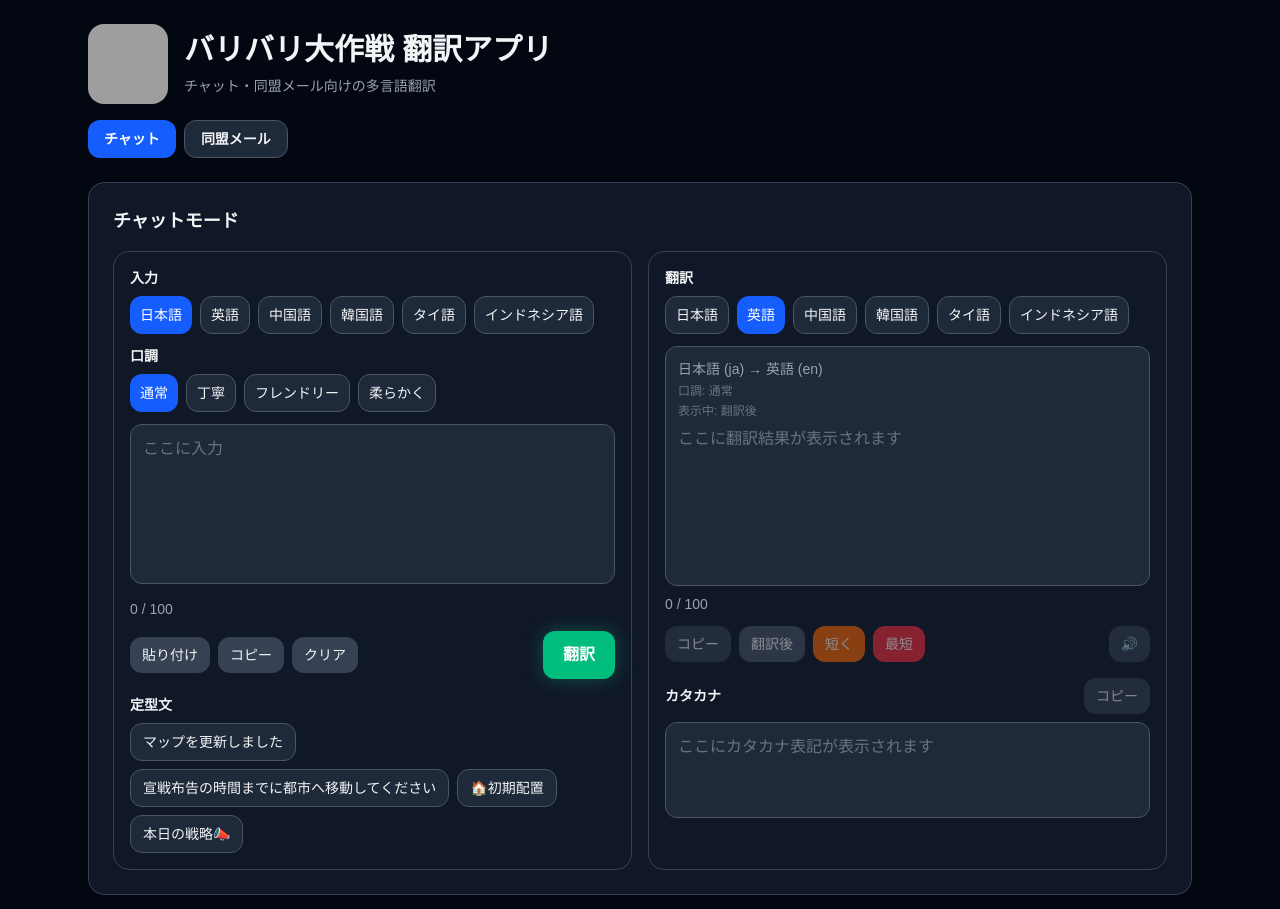
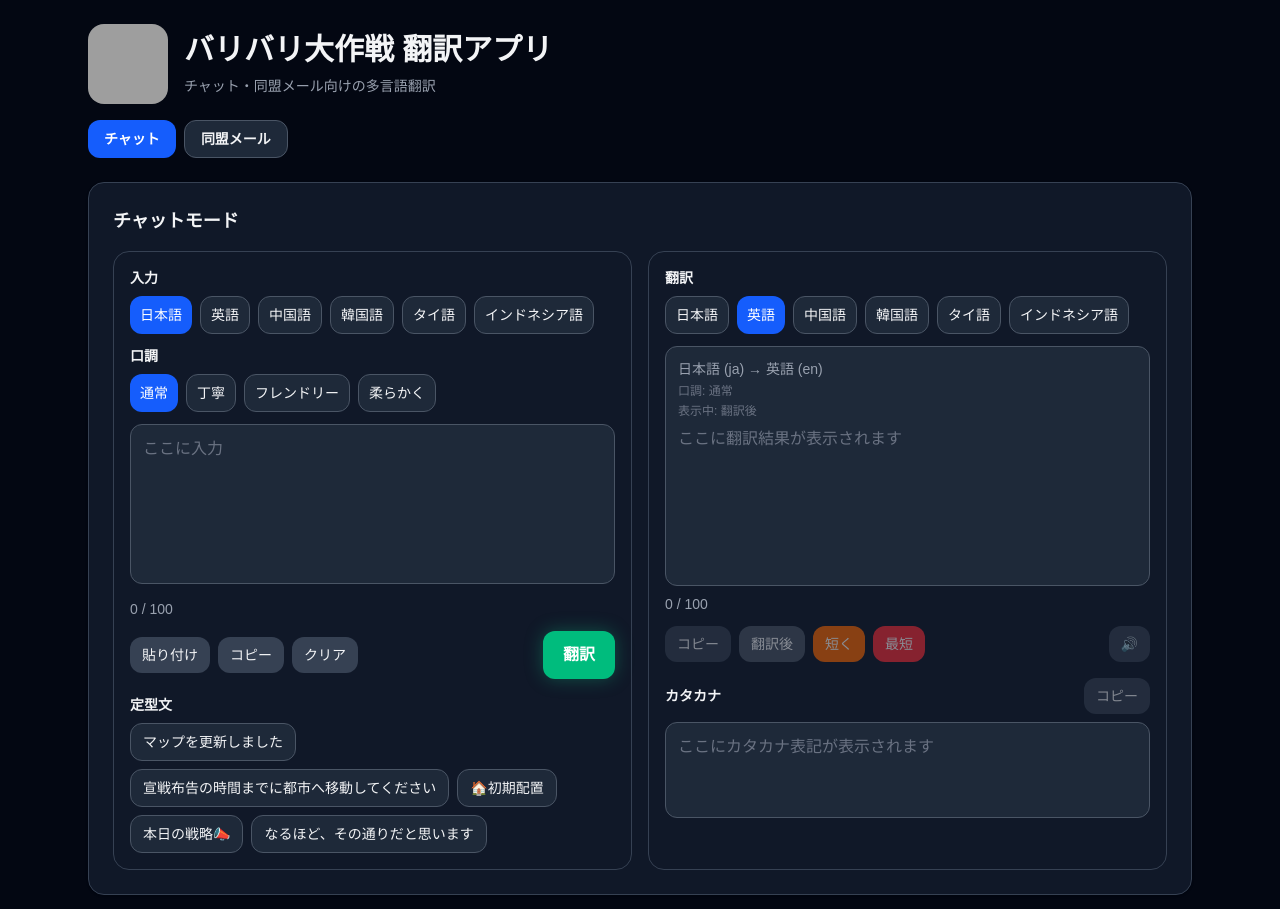
Before and after one commit to mydland777-cyber/baribari-translate-web, a Next.js app: page / in a window 1280 px wide. Shown: the top 909 px of the page. Built offline with nearby package versions, Linux system fonts and the light colour scheme; grey boxes are pictures that could not be loaded.

Commit message:
Add new quick phrase

```diff
--- a/app/page.tsx
+++ b/app/page.tsx
@@ -63,6 +63,7 @@ const chatQuickPhrases = [
   "宣戦布告の時間までに都市へ移動してください",
   "🏠️初期配置",
   "本日の戦略📣",
+  "なるほど、その通りだと思います",
 ];
 
 function createEmptyResultSet(): ResultSet {
```
